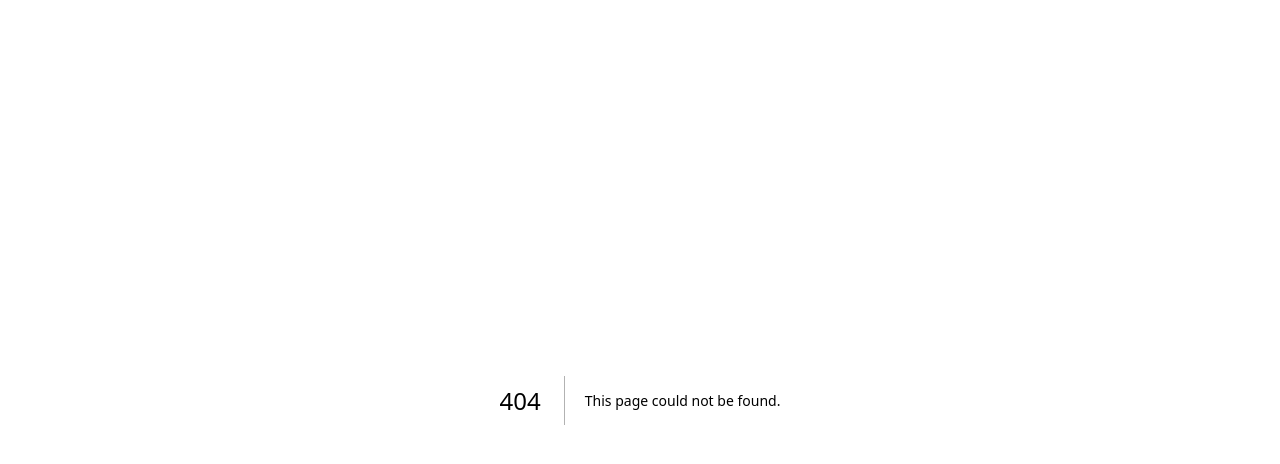
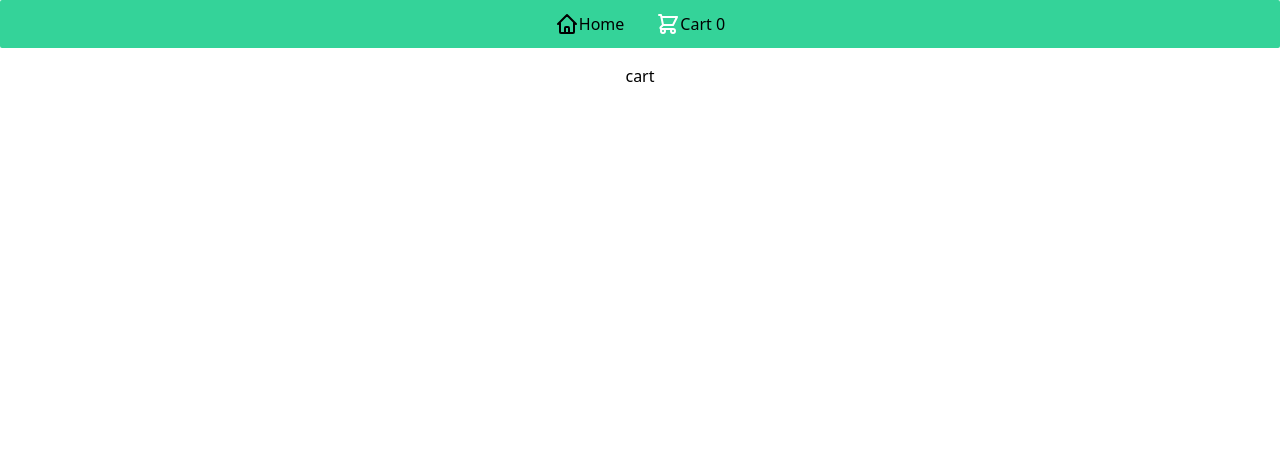
Before and after one commit to Sheryar-Ahmed/shopping-desk, a Next.js app: page /checkout in a window 1280 px wide. Before the commit this address had no page. Shown: the top 464 px of the page. Built offline with nearby package versions, Linux system fonts and the light colour scheme.

Commit message:
Done navigation close # 13, 14

```diff
--- /dev/null
+++ b/components/Navigation.js
@@ -0,0 +1,28 @@
+import Link from "next/link";
+import { useRouter } from "next/router";
+
+const Navigation = () => {
+
+    const router = useRouter();
+    const path = router.pathname;
+    return (
+        <div className="w-full h-12 bg-emerald-400 rounded-sm flex flex-row items-center justify-center fixed top-0">
+            <Link href={'/'} className='flex flex-row justify-center items-center m-4'>
+                <svg className="w-6 h-6" fill="none" stroke={(path === '/' ? 'white' : 'black')} viewBox="0 0 24 24" xmlns="http://www.w3.org/2000/svg">
+                    <path strokeLinecap="round" strokeLinejoin="round" strokeWidth="2" d="M3 12l2-2m0 0l7-7 7 7M5 10v10a1 1 0 001 1h3m10-11l2 2m-2-2v10a1 1 0 01-1 1h-3m-6 0a1 1 0 001-1v-4a1 1 0 011-1h2a1 1 0 011 1v4a1 1 0 001 1m-6 0h6">
+                    </path>
+                </svg>
+                <span>Home</span>
+            </Link>
+            <Link href={'/checkout'} className='flex flex-row justify-center items-center m-4'>
+                <svg className="w-6 h-6" fill="none" stroke={(path === '/checkout' ? 'white' : 'black')} viewBox="0 0 24 24" xmlns="http://www.w3.org/2000/svg">
+                    <path strokeLinecap="round" strokeLinejoin="round" strokeWidth="2" d="M3 3h2l.4 2M7 13h10l4-8H5.4M7 13L5.4 5M7 13l-2.293 2.293c-.63.63-.184 1.707.707 1.707H17m0 0a2 2 0 100 4 2 2 0 000-4zm-8 2a2 2 0 11-4 0 2 2 0 014 0z">
+                    </path>
+                </svg>
+                <span>Cart 0</span>
+            </Link>
+        </div>
+    )
+}
+
+export default Navigation;
--- a/components/Search.js
+++ b/components/Search.js
@@ -2,7 +2,7 @@ import React from 'react';
 
 const Search = ({query, setQuery}) => {
     return (
-        <div className='w-full flex items-center justify-center mt-4'>
+        <div className='w-full flex items-center justify-center mt-16'>
             <input
                 className='p-2 w-5/6 border-2 border-emerald-400 outline outline-emerald-400 rounded-2xl'
                 placeholder='Search...'
--- a/pages/_app.js
+++ b/pages/_app.js
@@ -1,5 +1,9 @@
-import '../styles/globals.css'
+import '../styles/globals.css';
+import Navigation from '../components/Navigation';
 
 export default function App({ Component, pageProps }) {
-  return <Component {...pageProps} />
+  return <>
+    <Navigation />
+    <Component {...pageProps} />
+  </>
 }
--- /dev/null
+++ b/pages/checkout.js
@@ -0,0 +1,9 @@
+const cart = () => {
+  return (
+    <div className="w-full flex flex-col justify-center items-center mt-16">
+      cart
+    </div>
+  )
+}
+
+export default cart;
--- a/pages/index.js
+++ b/pages/index.js
@@ -46,7 +46,7 @@ export default function Home({ prod }) {
                   </h3>
                   <div key={i} className="flex flex-row justify-start items-center overflow-x-scroll snap-x scrollbar-hide">
                     {prod.filter((item) => item.category === cat).map((item) =>
-                      <Product propsData={item} />
+                      <Product key={item.name} propsData={item} />
                     )}
                   </div>
                 </div>
```
